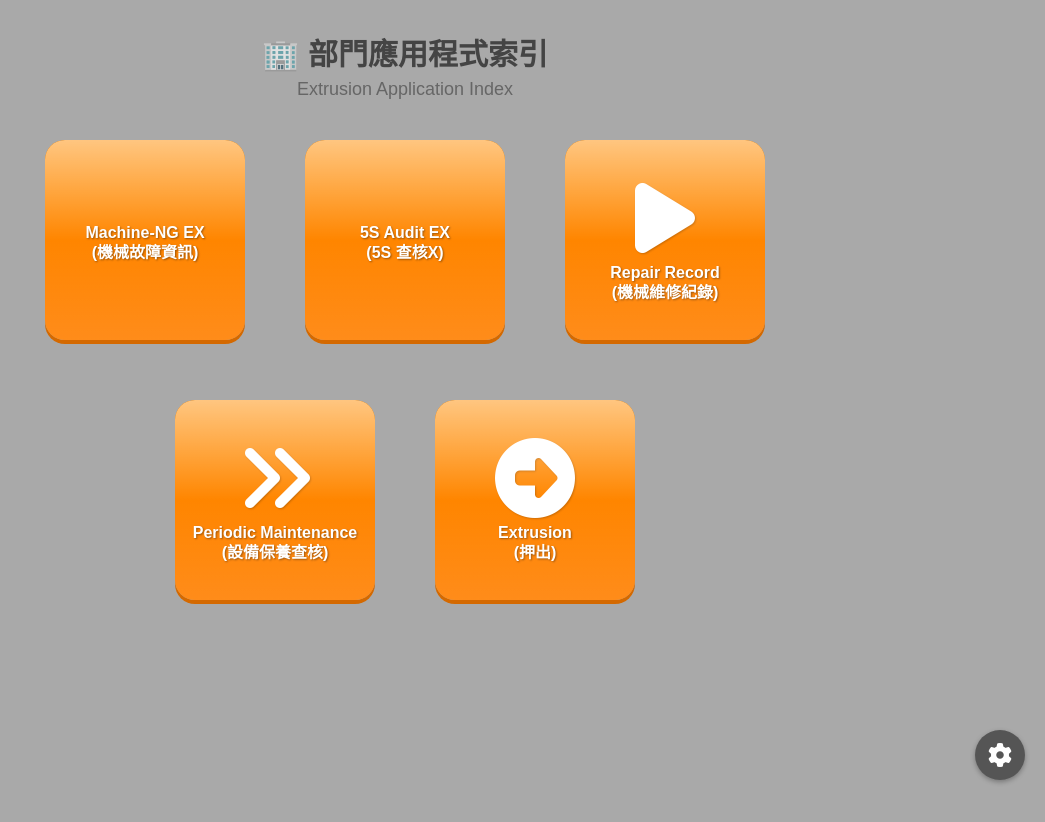
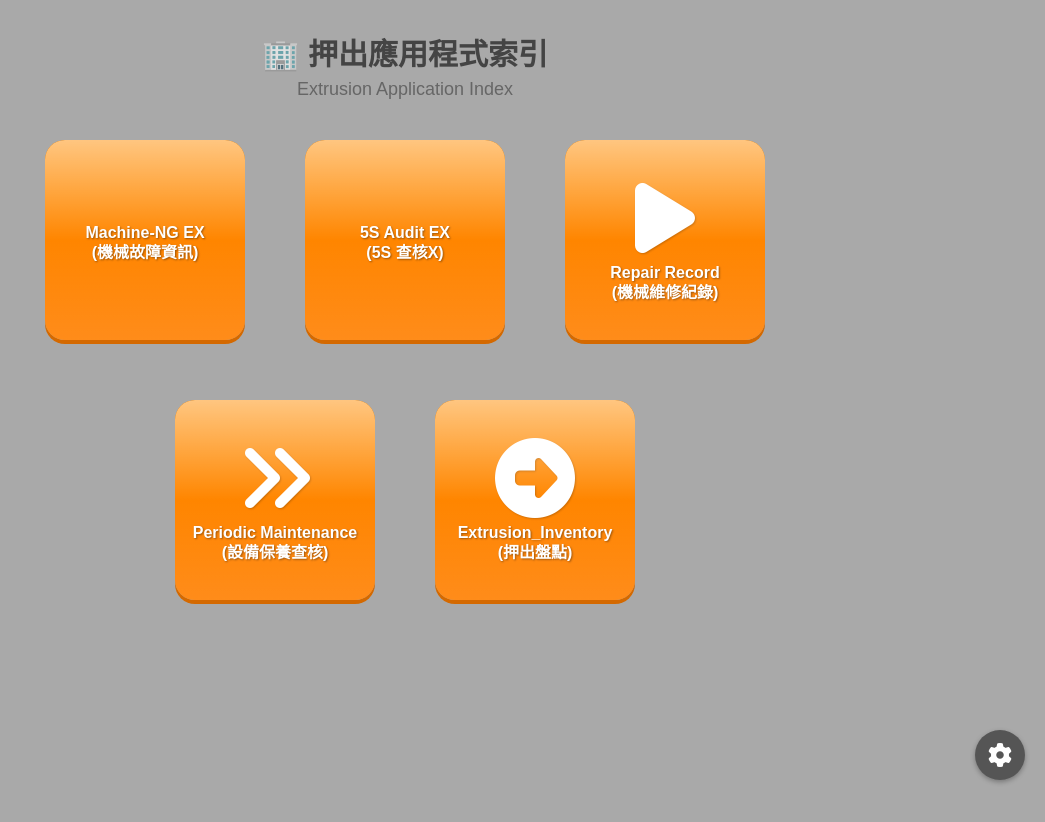
Before and after one commit to DEREKLIN1429/Extrusion-ALL-KEY, a plain HTML site: page index.html in a window 1280 px wide. Shown: the whole page, without its empty margins (235-1280 px from the left). Drawn offline with Linux system fonts and the light colour scheme.

Commit message:
Update index.html

```diff
--- a/index.html
+++ b/index.html
@@ -342,7 +342,7 @@
 <body>
 
     <div class="header-container">
-        <h1>🏢 部門應用程式索引</h1>
+        <h1>🏢 押出應用程式索引</h1>
         <div class="subheader">Extrusion Application Index</div>
     </div>
 
@@ -401,7 +401,7 @@
             { en: "5S Audit EX", cn: "5S 查核X", url: "https://dereklin1429.github.io/5S-audit-EX/" },
             { en: "Repair Record", cn: "機械維修紀錄", url: "https://dereklin1429.github.io", icon: "fa-play" },
             { en: "Periodic Maintenance", cn: "設備保養查核", url: "https://dereklin1429.github.io/", icon: "fa-angle-double-right" },
-            { en: "Extrusion", cn: "押出", url: "https://chiehs1429.github.io/Extrusion_app/", icon: "fa-arrow-alt-circle-right" }
+            { en: "Extrusion_Inventory", cn: "押出盤點", url: "https://chiehs1429.github.io/Extrusion_app/", icon: "fa-arrow-alt-circle-right" }
         ];
 
         let appButtons = [];
```
